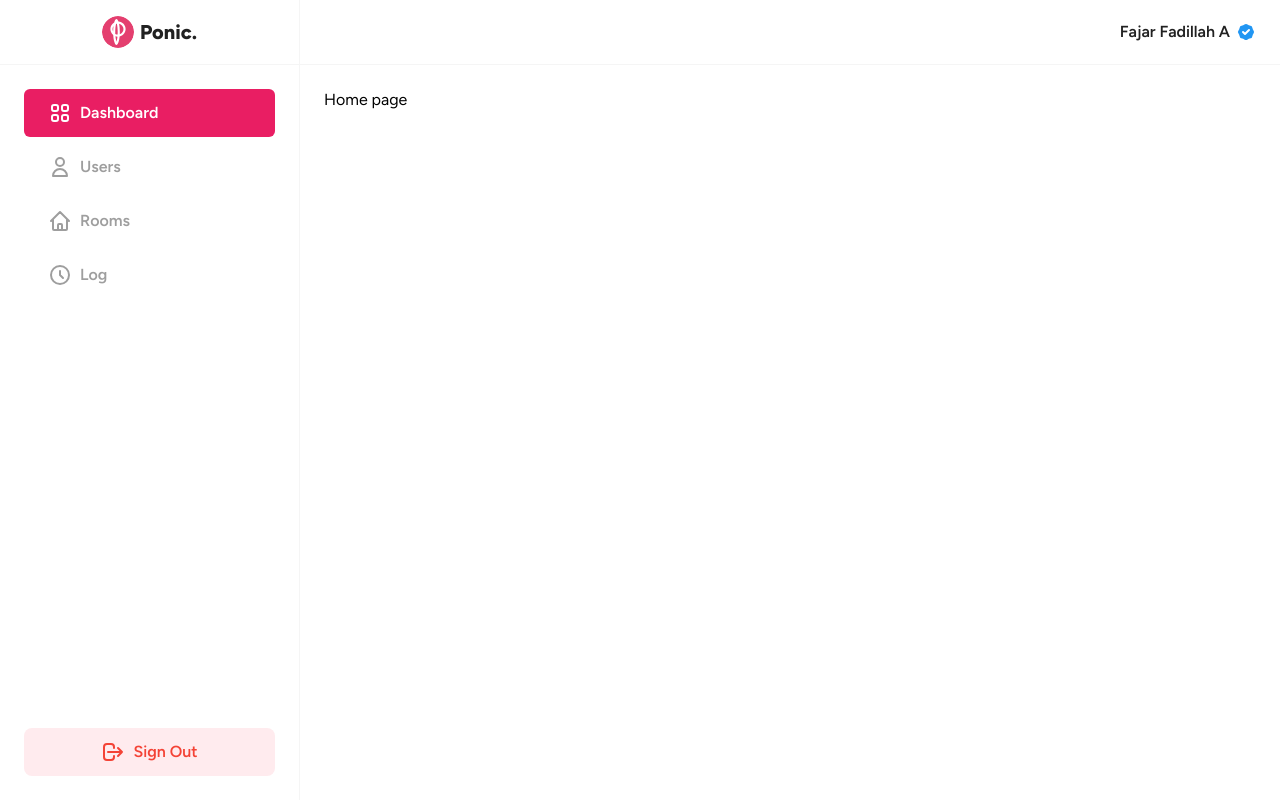
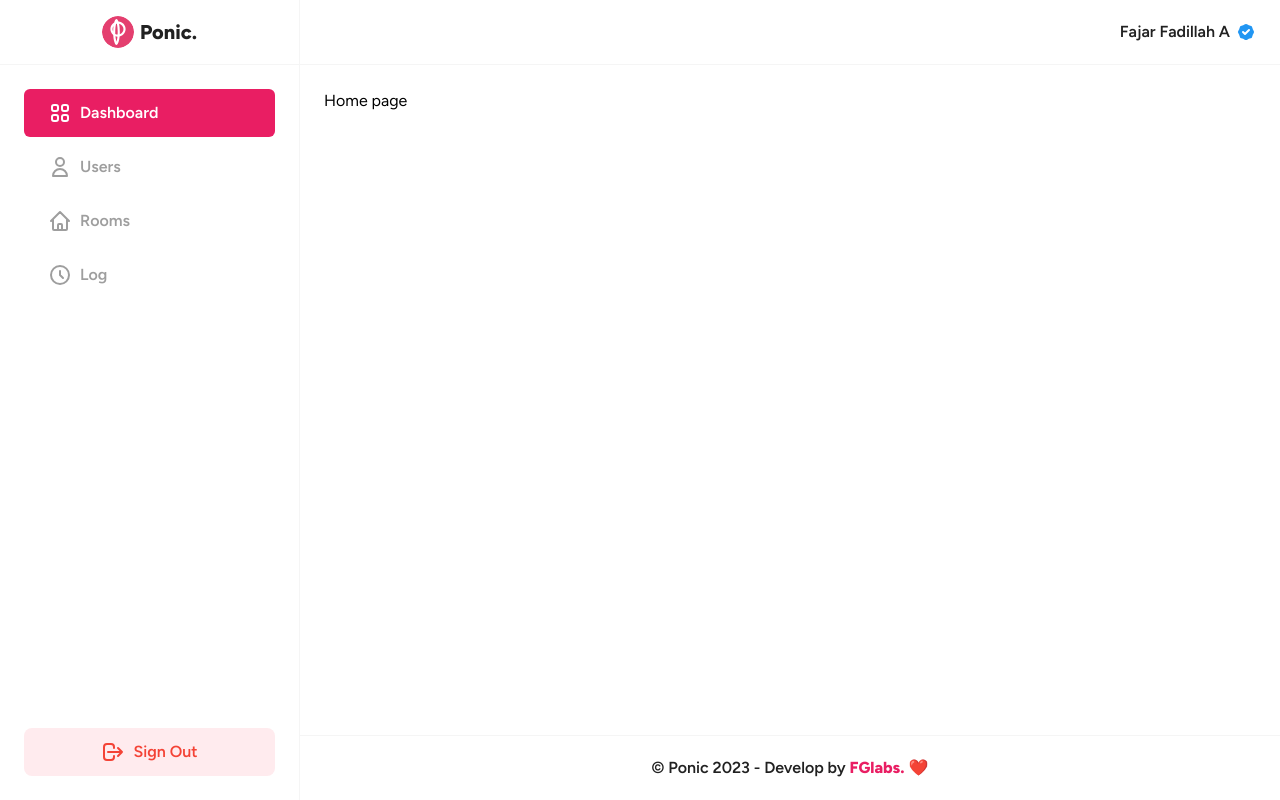
Before and after one commit to fajarfadillahh/dashboard-ponic-voting-web-application, a Next.js app: page / in a window 1280 px wide. Built offline with nearby package versions, Linux system fonts and the light colour scheme.

Commit message:
fix layouting

```diff
--- a/components/Layout.jsx
+++ b/components/Layout.jsx
@@ -3,17 +3,17 @@ import Sidebar from "@/components/Sidebar";
 import Navbar from "@/components/Navbar";
 import Footer from "@/components/Footer";
 
-export default function Layout({ className, children }) {
+export default function Layout({ children }) {
   return (
-    <div className="relative mx-auto flex max-w-[1440px] items-start overflow-hidden">
+    <div className="mx-auto flex h-screen max-w-[1440px] overflow-hidden bg-white">
       <Sidebar />
 
-      <div
-        className={`scrollbar-hide relative flex h-screen w-full flex-1 flex-col overflow-y-auto ${className}`}
-      >
+      <div className={`flex w-full flex-1 flex-col`}>
         <Navbar />
 
-        <main className="min-h-full px-6 pt-[calc(64px+24px)]">{children}</main>
+        <main className="h-full overflow-y-auto p-6 scrollbar-hide">
+          {children}
+        </main>
 
         <Footer />
       </div>
--- a/components/Navbar.jsx
+++ b/components/Navbar.jsx
@@ -13,7 +13,7 @@ export default function Navbar() {
   };
 
   return (
-    <nav className="fixed top-0 z-50 w-[calc(100%-300px)] max-w-[1140px] border-b border-gray-100 bg-white px-6">
+    <nav className="border-b border-gray-100 bg-white px-6">
       <div className="flex h-16 items-center justify-end">
         <Menu placement="bottom-end" allowHover>
           <MenuHandler>
```
